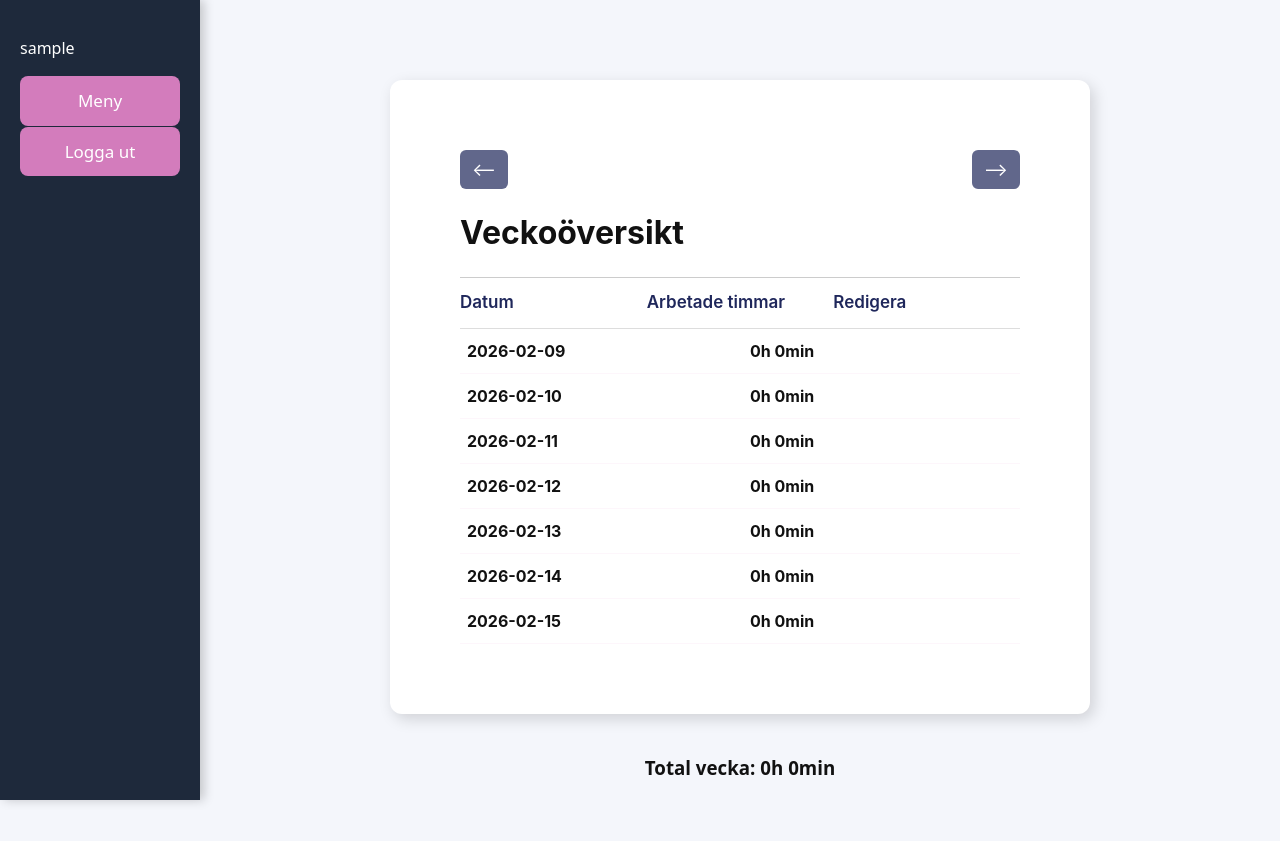
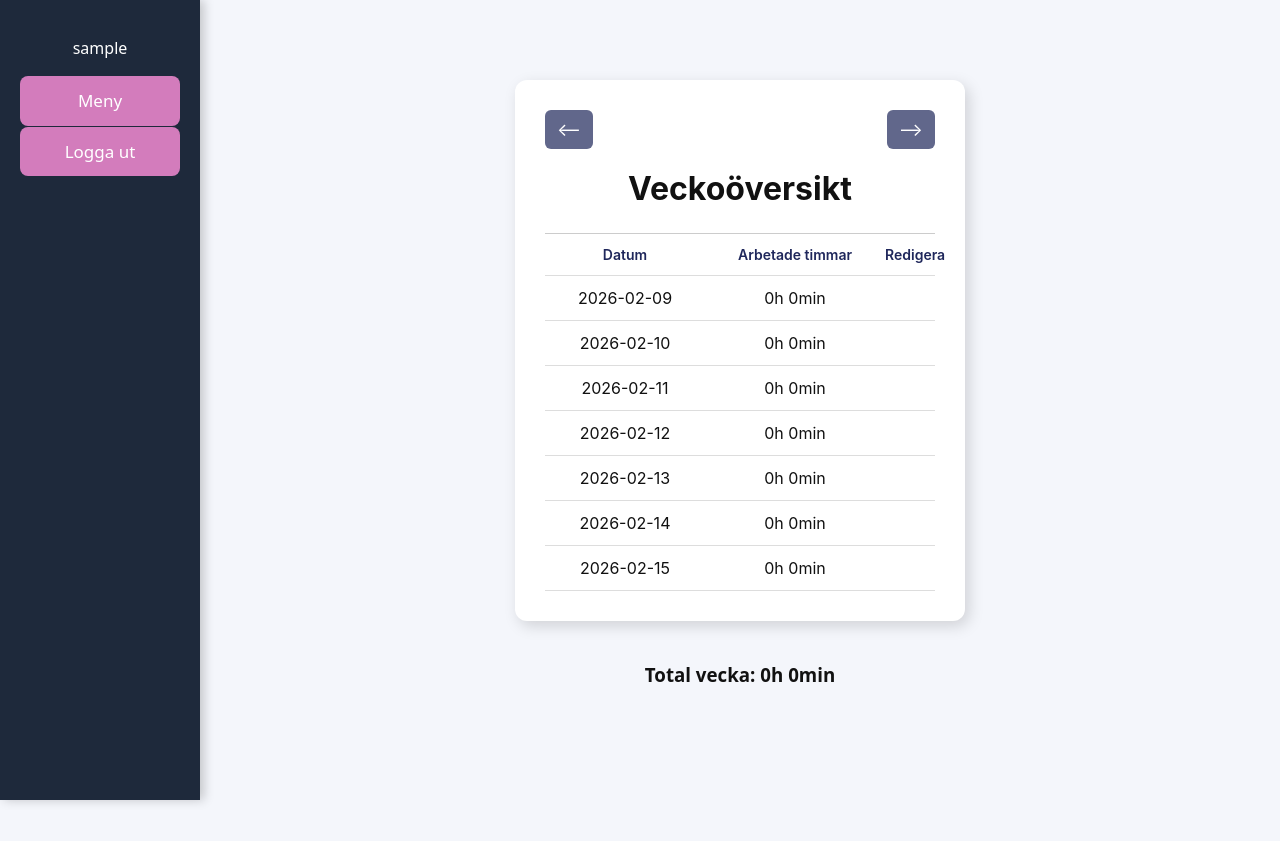
Before and after one commit to Juliahagstedtt/TimeWorkly, a React (Vite) app: page /overview in a window 1280 px wide. After the commit the page ends 800 px from the top, so only its background shows below. Built offline with nearby package versions, Linux system fonts and the light colour scheme; no server answers; sample sign-in values are in the browser's storage.

Commit message:
städa upp, css och style + path fallback

```diff
--- a/src/App.css
+++ b/src/App.css
@@ -52,6 +52,7 @@ select {
   border-radius: 8px;
   border: 1px solid #ccc;
   font-size: 14px;
+  color: rgb(90, 90, 90);
 }
 
 button {
--- a/src/App.tsx
+++ b/src/App.tsx
@@ -17,7 +17,7 @@ function App() {
       <div className="main-content">
       <Routes>
         <Route path="/" element={<LoginRegister />} />
-        <Route path="/logginregister" element={<LoginRegister />} />
+        <Route path="/loginregister" element={<LoginRegister />} />
 
         <Route path="/menu" element={token ? <Menu /> : <Navigate to="/" />} />
         <Route path="/clockinout" element={token ? <ClockInOut /> : <Navigate to="/" />} />
--- a/src/pages/ManualInPut.tsx
+++ b/src/pages/ManualInPut.tsx
@@ -61,26 +61,26 @@ return (
 <>
     <div className="card">
         <h2>Registrera arbets tid</h2>
-        <p>Datum</p>
+        <label>Datum</label>
         <input
         type="date"
         value={date}
         onChange={e => setDate(e.target.value)}/>
 
 
-        <p>Start:</p>
+        <label>Start:</label>
         <input
         type="time"
         value={start}
         onChange={(e) => setStart(e.target.value)}/>
 
-        <p>Slut:</p>
+        <label>Slut:</label>
         <input
         type="time"
         value={end}
         onChange={(e) => setEnd(e.target.value)}/>
 
-        <p>Antal raster</p>
+        <label>Antal raster</label>
         <select
           value={breakCount}
           onChange={e => {
@@ -99,7 +99,7 @@ return (
 
       {breaks.map((b, index) => (
         <div key={index}>
-          <p>Rast {index + 1} (minuter):</p>
+          <label>Rast {index + 1}</label>
           <input
             type="number"
             min={0}
--- a/src/pages/OverView.tsx
+++ b/src/pages/OverView.tsx
@@ -145,11 +145,13 @@ return (
         {total.h}h {total.m}min
       </span>
 
-      {hasItems && (
-        <button onClick={() => navigate(`/edit/${dayISO}`)}>
-          <img className="edit-button" src={EditIcon} alt="Redigera" />
-        </button>
-      )}
+  {hasItems ? (
+    <button onClick={() => navigate(`/edit/${dayISO}`)}>
+      <img className="edit-button" src={EditIcon} alt="Redigera" />
+    </button>
+  ) : (
+    <span></span>
+  )}
     </div>
   );
 })}
--- a/src/styles/Headers.css
+++ b/src/styles/Headers.css
@@ -18,7 +18,7 @@
 
 .user {
     color: white;
-    align-items: center;
+    text-align: center;
 
 }
 .sidebar {
@@ -54,10 +54,6 @@
     margin-bottom: 1px;
   }
 
-  .user {
-    display: flex;
-  }
-
   .option-buttons {
     margin: 0;
     padding: 8px 12px;
--- a/src/styles/OverView.css
+++ b/src/styles/OverView.css
@@ -1,77 +1,18 @@
 .card {
-    max-width: 700px;
+    max-width: 450px;
     margin: 40px auto;
     background: rgb(255, 255, 255);
-    padding: 70px;
+    padding: 30px;
     border-radius: 12px;
     box-shadow: 4px 5px 15px rgba(0,0,0,0.15);
+    text-align: center;
 }
 
 .week-header {
     display: flex;
     justify-content: space-between;
     align-items: center;
-    margin-bottom: 20px;
-}
-
-.week-header button:hover {
-    background: rgba(103, 108, 145, 0.9);
-}
-
-.table-heads {
-  flex: 1;
-  font-weight: 600;
-  font-size: 17px;
-  color: #1f275b;
-}
-
-.head-names,
-.week-row {
-  display: flex;
-  align-items: center;
-  padding: 12px 0;
-  border-bottom: 1px solid #ddd;
-}
-
-.head-names span,
-.week-row span {
-  flex: 1;
-}
-
-.week-row {
-  display: flex;
-  align-items: center;
-  padding: 10px 7px;
-  border-bottom: 1px solid #fdf6fb;
-  gap: 20px;
-}
-
-.week-row button {
-    flex: 1;
-    background: none;
-    border: none;
-    cursor: pointer;
-}
-
-.week-row:hover {
-    background: #f8f9fc;
-}
-
-.week-date,
-.week-hours,
-.table-heads {
-  flex: 1;
-}
-
-.selected-time {
-    background-color: #ff2c80;
-}
-
-.edit-button {
-    background: none;
-}
-.edit-button img {
-    background: none;
+    margin-bottom: 16px;
 }
 
 .week-header button {
@@ -85,39 +26,107 @@
 }
 
 .week-header button:hover {
-    background: rgba(103, 108, 145, 0.8);
-}
-
-.month-button {
-    margin-bottom: 20px;
-    padding: 10px;
-    width: 100%;
-    border-radius: 8px;
-    border: none;
-    background: rgba(31, 39, 91, 0.7);
-    color: white;
-    cursor: pointer;
-}
-
-.month-button:hover {
-    background: rgba(103, 108, 145, 0.8);
+    background: rgba(103, 108, 145, 0.9);
 }
 
 .week-table {
     border-top: 1px solid #ccc;
     width: 100%;
     margin-top: 20px;
-    font-weight: bold;
+}
+
+.head-names , .week-row {
+  display: grid;
+  grid-template-columns: 1fr 1fr 50px;
+  align-items: center;
+  column-gap: 10px;
+  padding: 10px 0;
+  border-bottom: 1px solid #ddd;
+}
+
+.table-heads {
+  font-weight: 600;
+  font-size: 14px;
+  color: #1f275b;
+}
+
+.week-hours {
+  text-align: center;
+}
+
+.week-row:hover {
+    background: #f8f9fc;
+}
+
+.week-row button {
+  width: 50px;
+  height: 40px;
+  display: flex;
+  justify-content: center;
+  align-items: center;
+  background: none;
+  border: none;
+  cursor: pointer;
+  padding: 0;
 }
 
 .edit-button {
-    width: 35px;
-    height: 35px;
+  width: 28px;
+  height: 28px;
+  display: block;
 }
 
 .week-total {
-    margin-top: 20px;
+    margin-top: 16px;
     font-size: 16px;
-    font-weight: bold;
+    font-weight: 700;
     text-align: right;
 }
+
+@media (max-width: 375px) {
+  .card {
+    max-width: 100%;
+    margin: 20px auto;
+    padding: 16px;
+  }
+
+  .week-header button {
+    font-size: 16px;
+    padding: 6px 10px;
+  }
+
+  .head-names {
+    display: none;
+  }
+
+  .week-row {
+    flex-direction: column;
+    align-items: flex-start;
+    gap: 6px;
+    padding: 12px 0;
+  }
+
+  .week-row button {
+    align-self: flex-end;
+  }
+
+  .week-date {
+    font-size: 14px;
+  }
+
+  .week-hours {
+    font-size: 14px;
+    text-align: right;
+  }
+
+  .edit-button {
+    width: 28px;
+    height: 28px;
+  }
+
+  .week-total {
+    text-align: left;
+    margin: 10px auto 20px;
+    padding: 0 16px;
+  }
+}
```
Also changed, not shown: src/styles/ManualInPut.css (+0 -34 lines), srcServer/server.ts (+6 -1 lines), src/pages/EditWorkedTime.tsx (added).
